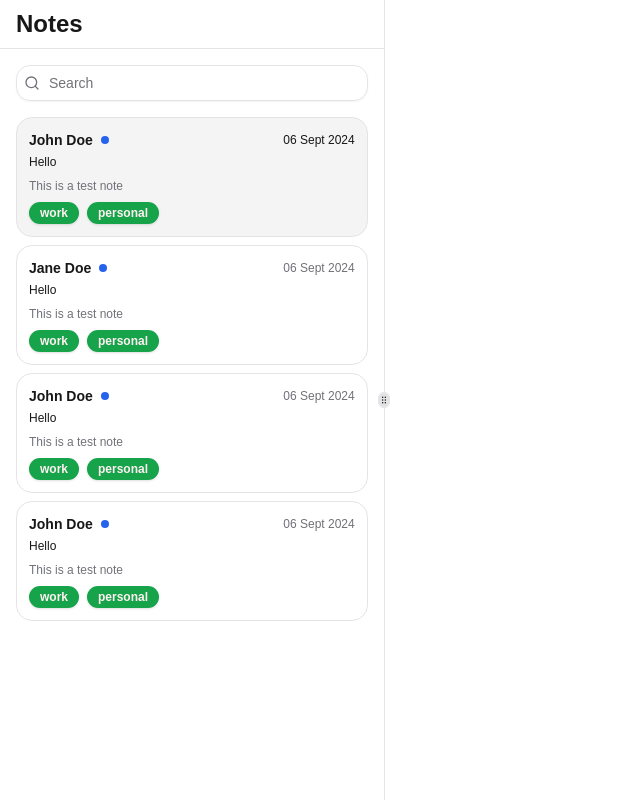
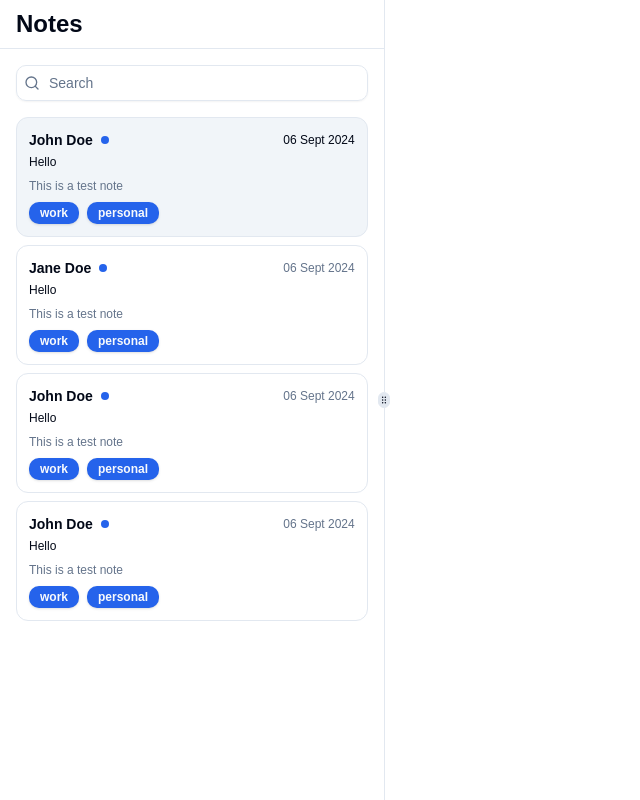
Before and after one commit to malay44/quickNotes, a Next.js app: page / in a window 1280 px wide. Shown: the whole page, without its empty margins (0-640 px from the left). Built offline with nearby package versions, Linux system fonts and the light colour scheme.

Commit message:
theme change

```diff
--- a/app/globals.css
+++ b/app/globals.css
@@ -2,21 +2,38 @@
 @tailwind components;
 @tailwind utilities;
 
-:root {
-  --background: #ffffff;
-  --foreground: #171717;
+@media (prefers-color-scheme: dark) {
+  :root {
+    --background: 222.2 84% 4.9%;
+    --foreground: 210 40% 98%;
+    --card: 222.2 84% 4.9%;
+    --card-foreground: 210 40% 98%;
+    --popover: 222.2 84% 4.9%;
+    --popover-foreground: 210 40% 98%;
+    --primary: 217.2 91.2% 59.8%;
+    --primary-foreground: 222.2 47.4% 11.2%;
+    --secondary: 217.2 32.6% 17.5%;
+    --secondary-foreground: 210 40% 98%;
+    --muted: 217.2 32.6% 17.5%;
+    --muted-foreground: 215 20.2% 65.1%;
+    --accent: 217.2 32.6% 17.5%;
+    --accent-foreground: 210 40% 98%;
+    --destructive: 0 62.8% 30.6%;
+    --destructive-foreground: 210 40% 98%;
+    --border: 217.2 32.6% 17.5%;
+    --input: 217.2 32.6% 17.5%;
+    --ring: 224.3 76.3% 48%;
+    --chart-1: 220 70% 50%;
+    --chart-2: 160 60% 45%;
+    --chart-3: 30 80% 55%;
+    --chart-4: 280 65% 60%;
+    --chart-5: 340 75% 55%;
+  }
 }
 
-/* @media (prefers-color-scheme: dark) {
-  :root {
-    --background: #0a0a0a;
-    --foreground: #ededed;
-  }
-} */
-
 body {
-  color: var(--foreground);
-  background: var(--background);
+  color: hsl(var(--foreground));
+  background: hsl(var(--background));
   font-family: Arial, Helvetica, sans-serif;
 }
 
@@ -27,28 +44,29 @@
 }
 
 
+
 @layer base {
   :root {
     --background: 0 0% 100%;
-    --foreground: 240 10% 3.9%;
+    --foreground: 222.2 84% 4.9%;
     --card: 0 0% 100%;
-    --card-foreground: 240 10% 3.9%;
+    --card-foreground: 222.2 84% 4.9%;
     --popover: 0 0% 100%;
-    --popover-foreground: 240 10% 3.9%;
-    --primary: 142.1 76.2% 36.3%;
-    --primary-foreground: 355.7 100% 97.3%;
-    --secondary: 240 4.8% 95.9%;
-    --secondary-foreground: 240 5.9% 10%;
-    --muted: 240 4.8% 95.9%;
-    --muted-foreground: 240 3.8% 46.1%;
-    --accent: 240 4.8% 95.9%;
-    --accent-foreground: 240 5.9% 10%;
+    --popover-foreground: 222.2 84% 4.9%;
+    --primary: 221.2 83.2% 53.3%;
+    --primary-foreground: 210 40% 98%;
+    --secondary: 210 40% 96.1%;
+    --secondary-foreground: 222.2 47.4% 11.2%;
+    --muted: 210 40% 96.1%;
+    --muted-foreground: 215.4 16.3% 46.9%;
+    --accent: 210 40% 96.1%;
+    --accent-foreground: 222.2 47.4% 11.2%;
     --destructive: 0 84.2% 60.2%;
-    --destructive-foreground: 0 0% 98%;
-    --border: 240 5.9% 90%;
-    --input: 240 5.9% 90%;
-    --ring: 142.1 76.2% 36.3%;
-    --radius: 1rem;
+    --destructive-foreground: 210 40% 98%;
+    --border: 214.3 31.8% 91.4%;
+    --input: 214.3 31.8% 91.4%;
+    --ring: 221.2 83.2% 53.3%;
+    --radius: 0.75rem;
     --chart-1: 12 76% 61%;
     --chart-2: 173 58% 39%;
     --chart-3: 197 37% 24%;
@@ -57,25 +75,25 @@
   }
 
   .dark {
-    --background: 20 14.3% 4.1%;
-    --foreground: 0 0% 95%;
-    --card: 24 9.8% 10%;
-    --card-foreground: 0 0% 95%;
-    --popover: 0 0% 9%;
-    --popover-foreground: 0 0% 95%;
-    --primary: 142.1 70.6% 45.3%;
-    --primary-foreground: 144.9 80.4% 10%;
-    --secondary: 240 3.7% 15.9%;
-    --secondary-foreground: 0 0% 98%;
-    --muted: 0 0% 15%;
-    --muted-foreground: 240 5% 64.9%;
-    --accent: 12 6.5% 15.1%;
-    --accent-foreground: 0 0% 98%;
+    --background: 222.2 84% 4.9%;
+    --foreground: 210 40% 98%;
+    --card: 222.2 84% 4.9%;
+    --card-foreground: 210 40% 98%;
+    --popover: 222.2 84% 4.9%;
+    --popover-foreground: 210 40% 98%;
+    --primary: 217.2 91.2% 59.8%;
+    --primary-foreground: 222.2 47.4% 11.2%;
+    --secondary: 217.2 32.6% 17.5%;
+    --secondary-foreground: 210 40% 98%;
+    --muted: 217.2 32.6% 17.5%;
+    --muted-foreground: 215 20.2% 65.1%;
+    --accent: 217.2 32.6% 17.5%;
+    --accent-foreground: 210 40% 98%;
     --destructive: 0 62.8% 30.6%;
-    --destructive-foreground: 0 85.7% 97.3%;
-    --border: 240 3.7% 15.9%;
-    --input: 240 3.7% 15.9%;
-    --ring: 142.4 71.8% 29.2%;
+    --destructive-foreground: 210 40% 98%;
+    --border: 217.2 32.6% 17.5%;
+    --input: 217.2 32.6% 17.5%;
+    --ring: 224.3 76.3% 48%;
     --chart-1: 220 70% 50%;
     --chart-2: 160 60% 45%;
     --chart-3: 30 80% 55%;
```
